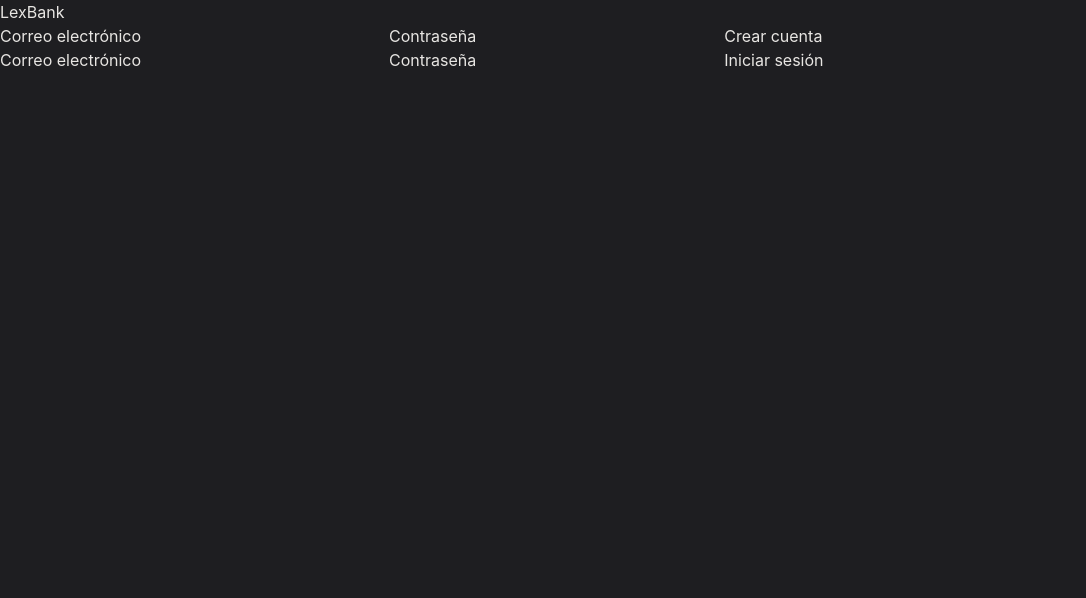
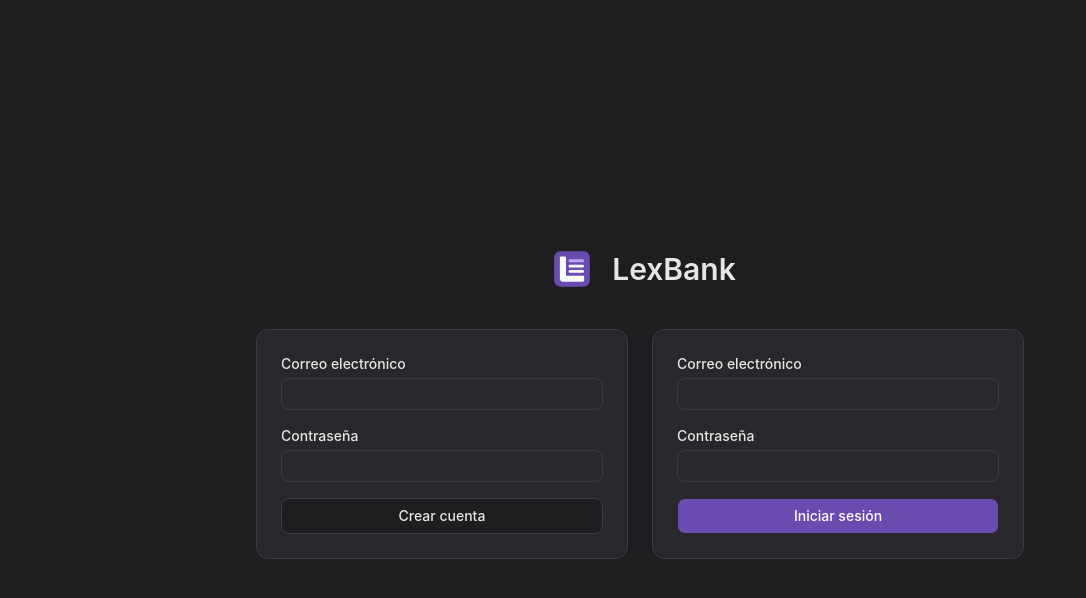
Before and after one commit to Serah73/LexBank, a React (Vite) app in the folder src/frontend/: page /login in a window 1280 px wide. Shown: the top 598 px of the page, without its empty margins (0-1086 px from the left). Built offline with nearby package versions, Linux system fonts and the light colour scheme.

Commit message:
style: apply the dark design to the log-in and rules pages

```diff
--- a/src/frontend/src/LogInForm.tsx
+++ b/src/frontend/src/LogInForm.tsx
@@ -1,5 +1,8 @@
 import { useState } from 'react'
 import type { FormEvent } from 'react'
+import { Button } from '@/components/ui/button'
+import { Input } from '@/components/ui/input'
+import { ErrorMessage } from './Message'
 import { logInErrorMessages } from './messages'
 import type { LogInError } from './messages'
 
@@ -33,17 +36,24 @@ function LogInForm({ onLoggedIn }: { onLoggedIn: () => void }) {
   }
 
   return (
-    <form aria-label="Iniciar sesión" onSubmit={handleLogIn} noValidate>
-      <label>
+    <form
+      aria-label="Iniciar sesión"
+      onSubmit={handleLogIn}
+      noValidate
+      className="flex flex-col gap-4 rounded-xl border bg-card p-6"
+    >
+      <label className="flex flex-col gap-1 text-sm font-medium">
         Correo electrónico
-        <input type="email" value={email} onChange={(event) => setEmail(event.target.value)} />
+        <Input type="email" value={email} onChange={(event) => setEmail(event.target.value)} />
       </label>
-      <label>
+      <label className="flex flex-col gap-1 text-sm font-medium">
         Contraseña
-        <input type="password" value={password} onChange={(event) => setPassword(event.target.value)} />
+        <Input type="password" value={password} onChange={(event) => setPassword(event.target.value)} />
       </label>
-      {logInError && <p role="alert">{logInErrorMessages[logInError]}</p>}
-      <button type="submit">Iniciar sesión</button>
+      {logInError && <ErrorMessage role="alert">{logInErrorMessages[logInError]}</ErrorMessage>}
+      <Button type="submit" size="lg">
+        Iniciar sesión
+      </Button>
     </form>
   )
 }
--- a/src/frontend/src/LogInPage.tsx
+++ b/src/frontend/src/LogInPage.tsx
@@ -5,10 +5,15 @@ import SignUpForm from './SignUpForm'
 function LogInPage() {
   const navigate = useNavigate()
   return (
-    <main>
-      <h1>LexBank</h1>
-      <SignUpForm />
-      <LogInForm onLoggedIn={() => navigate('/transactions')} />
+    <main className="flex min-h-screen flex-col items-center justify-center gap-8 p-8">
+      <div className="flex items-center gap-3">
+        <img src="/lexbank_icon_light.svg" alt="" className="size-14" />
+        <h1 className="text-3xl font-semibold">LexBank</h1>
+      </div>
+      <div className="grid w-full max-w-3xl grid-cols-2 items-start gap-6">
+        <SignUpForm />
+        <LogInForm onLoggedIn={() => navigate('/transactions')} />
+      </div>
     </main>
   )
 }
--- a/src/frontend/src/RulesPage.tsx
+++ b/src/frontend/src/RulesPage.tsx
@@ -1,5 +1,8 @@
 import { useEffect, useState } from 'react'
 import { useNavigate } from 'react-router'
+import { Card } from '@/components/ui/card'
+import { Table, TableBody, TableCell, TableHead, TableHeader, TableRow } from '@/components/ui/table'
+import { ErrorMessage } from './Message'
 import { categoryNames, describeRule, rulesLoadErrorMessages } from './messages'
 import type { Rule, RulesLoadError } from './messages'
 
@@ -25,26 +28,28 @@ function RulesPage() {
   }, [navigate])
 
   return (
-    <main>
-      <h1>Reglas</h1>
-      {error && <p role="alert">{rulesLoadErrorMessages[error]}</p>}
+    <main className="flex flex-col gap-4">
+      <h1 className="text-2xl font-semibold">Reglas</h1>
+      {error && <ErrorMessage role="alert">{rulesLoadErrorMessages[error]}</ErrorMessage>}
       {rules.length > 0 && (
-        <table>
-          <thead>
-            <tr>
-              <th>Regla</th>
-              <th>Categoría</th>
-            </tr>
-          </thead>
-          <tbody>
-            {rules.map((rule, index) => (
-              <tr key={index}>
-                <td>{describeRule(rule)}</td>
-                <td>{categoryNames[rule.category]}</td>
-              </tr>
-            ))}
-          </tbody>
-        </table>
+        <Card className="py-0">
+          <Table>
+            <TableHeader>
+              <TableRow>
+                <TableHead>Regla</TableHead>
+                <TableHead>Categoría</TableHead>
+              </TableRow>
+            </TableHeader>
+            <TableBody>
+              {rules.map((rule, index) => (
+                <TableRow key={index}>
+                  <TableCell className="whitespace-normal">{describeRule(rule)}</TableCell>
+                  <TableCell>{categoryNames[rule.category]}</TableCell>
+                </TableRow>
+              ))}
+            </TableBody>
+          </Table>
+        </Card>
       )}
     </main>
   )
--- a/src/frontend/src/SignUpForm.tsx
+++ b/src/frontend/src/SignUpForm.tsx
@@ -1,5 +1,8 @@
 import { useState } from 'react'
 import type { FormEvent } from 'react'
+import { Button } from '@/components/ui/button'
+import { Input } from '@/components/ui/input'
+import { ErrorMessage, SuccessMessage } from './Message'
 import { signUpErrorMessages } from './messages'
 import type { SignUpError } from './messages'
 
@@ -43,11 +46,16 @@ function SignUpForm() {
   const generalSignUpError = signUpError === 'SignUpFailed' ? signUpError : null
 
   return (
-    <>
-      <form aria-label="Crear cuenta" onSubmit={handleSignUp} noValidate>
-        <label>
+    <div className="flex flex-col gap-3">
+      <form
+        aria-label="Crear cuenta"
+        onSubmit={handleSignUp}
+        noValidate
+        className="flex flex-col gap-4 rounded-xl border bg-card p-6"
+      >
+        <label className="flex flex-col gap-1 text-sm font-medium">
           Correo electrónico
-          <input
+          <Input
             type="email"
             value={email}
             onChange={(event) => setEmail(event.target.value)}
@@ -55,10 +63,10 @@ function SignUpForm() {
             aria-describedby={emailError ? 'email-error' : undefined}
           />
         </label>
-        {emailError && <p id="email-error">{signUpErrorMessages[emailError]}</p>}
-        <label>
+        {emailError && <ErrorMessage id="email-error">{signUpErrorMessages[emailError]}</ErrorMessage>}
+        <label className="flex flex-col gap-1 text-sm font-medium">
           Contraseña
-          <input
+          <Input
             type="password"
             value={password}
             onChange={(event) => setPassword(event.target.value)}
@@ -66,14 +74,14 @@ function SignUpForm() {
             aria-describedby={passwordError ? 'password-error' : undefined}
           />
         </label>
-        {passwordError && <p id="password-error">{signUpErrorMessages[passwordError]}</p>}
-        {generalSignUpError && <p role="alert">{signUpErrorMessages[generalSignUpError]}</p>}
-        <button type="submit" disabled={signingUp}>
+        {passwordError && <ErrorMessage id="password-error">{signUpErrorMessages[passwordError]}</ErrorMessage>}
+        {generalSignUpError && <ErrorMessage role="alert">{signUpErrorMessages[generalSignUpError]}</ErrorMessage>}
+        <Button type="submit" variant="outline" size="lg" disabled={signingUp}>
           Crear cuenta
-        </button>
+        </Button>
       </form>
-      {signedUp && <p role="status">Cuenta creada correctamente</p>}
-    </>
+      {signedUp && <SuccessMessage role="status">Cuenta creada correctamente</SuccessMessage>}
+    </div>
   )
 }
 
```
